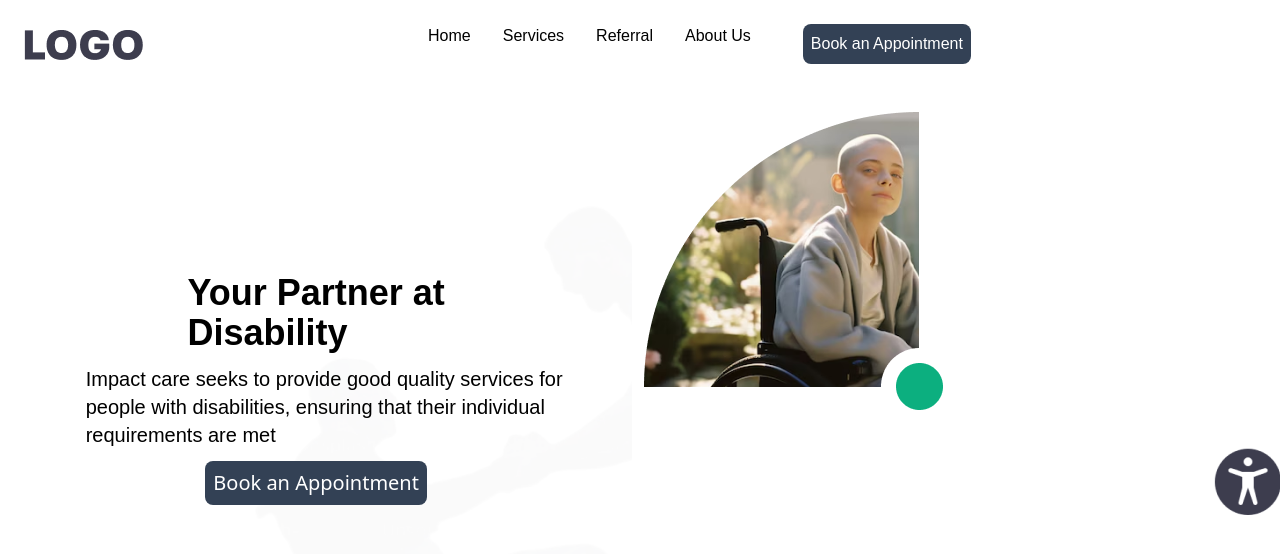
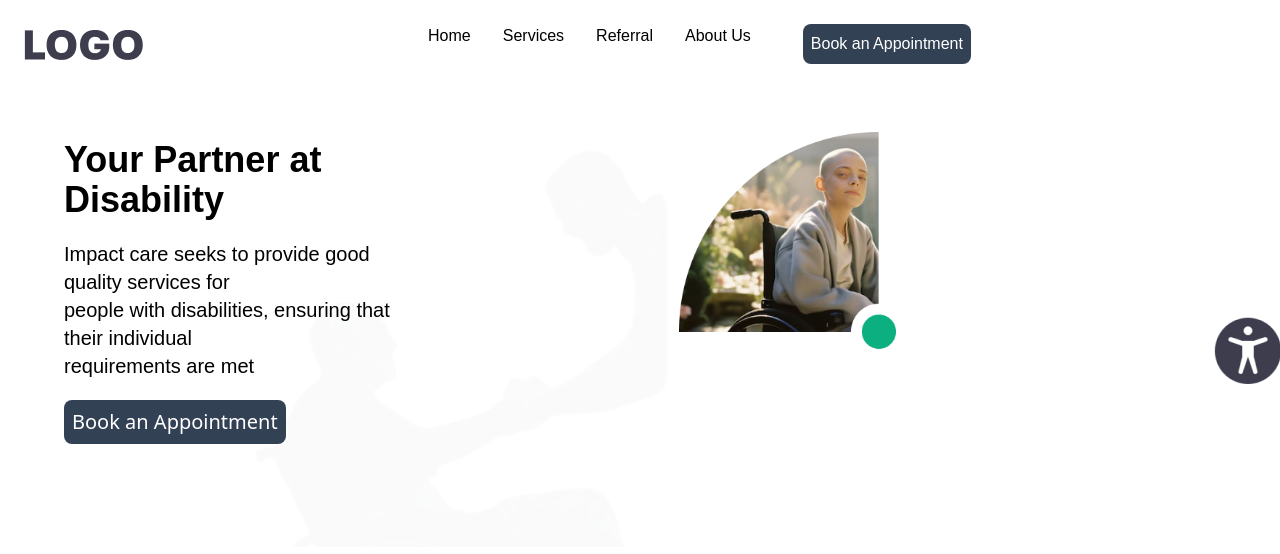
Before and after one commit to Manjil00/Krezone_frontend, a React (Create React App) app: page / in a window 1280 px wide. Shown: the top 554 px of the page. Built offline with nearby package versions, Linux system fonts and the light colour scheme.

Commit message:
Section1

```diff
--- a/src/App.js
+++ b/src/App.js
@@ -9,8 +9,11 @@ function App() {
   <Nav/>
   <Section1/>
 
+  <div className="Section2">
+
   </div>
 
+  </div>
   );
 }
 
--- a/src/components/Section1.jsx
+++ b/src/components/Section1.jsx
@@ -2,20 +2,22 @@ import React from 'react'
 
 const Section1 = () => {
 return (
-    <div className="Section1 h-auto w-full mt-3 bg-white relative z-0 ">
+
+<div className="Section1 h-auto w-full mt-3 md:mt-8 bg-white relative z-0 ">
     <img src="../images/image 117.png" className="absolute inset-0 h-full w-full object-cover z-0" alt="bg"/>
 
-    <div className="herosection flex  justify-evenly items-center relative z-10">
+    <div className="herosection grid grid-cols-1 md:grid-cols-3 relative z-10">
 
-    <div className="leftSection flex flex-col justify-start items-center gap-3">
+    <div className="leftSection flex flex-col justify-start items-start ml-16 mt-5 gap-5">
         <h1 className="header font-Mona font-bold text-md md:text-4xl text-start">Your Partner at <br/> Disability</h1>
-        <p className="p font-Mona font-normal text-xs md:text-xl ml-4">Impact care seeks to provide good quality services for <br/>people with disabilities, ensuring that their individual <br/>requirements are met</p>
+        <p className="p font-Mona font-normal text-xs md:text-xl">Impact care seeks to provide good quality services for <br/>people with disabilities, ensuring that their individual <br/>requirements are met</p>
         <button className="appointment bg-slate-700 text-white p-2 rounded-lg text-xs md:text-xl ">Book an Appointment</button>
     </div>
 
     <div className="rightSection flex">
         <div className="heroimg">
-        <img src="../images/hero photo.png" className="bg-white p-3" alt="herophoto"/>
+        <img src="../images/hero photo.png" className="bg-white ml-60  p-3 md:block hidden h-auto w-auto z-20" alt="herophoto"/>
+        <img src="../images/mobileframe.png" className="bg-white ml-5 p-3 md:hidden block h-auto w-auto z-20" alt="herophoto"/>
         <img src="../icons/Component20.png" className="absolute bottom-40 -right-1 h-[30px] w-[30px] md:h-auto md:w-auto" alt="logoman"/>
         </div>
     </div>
```
Also changed, not shown: public/images/mobileframe.png (added).
